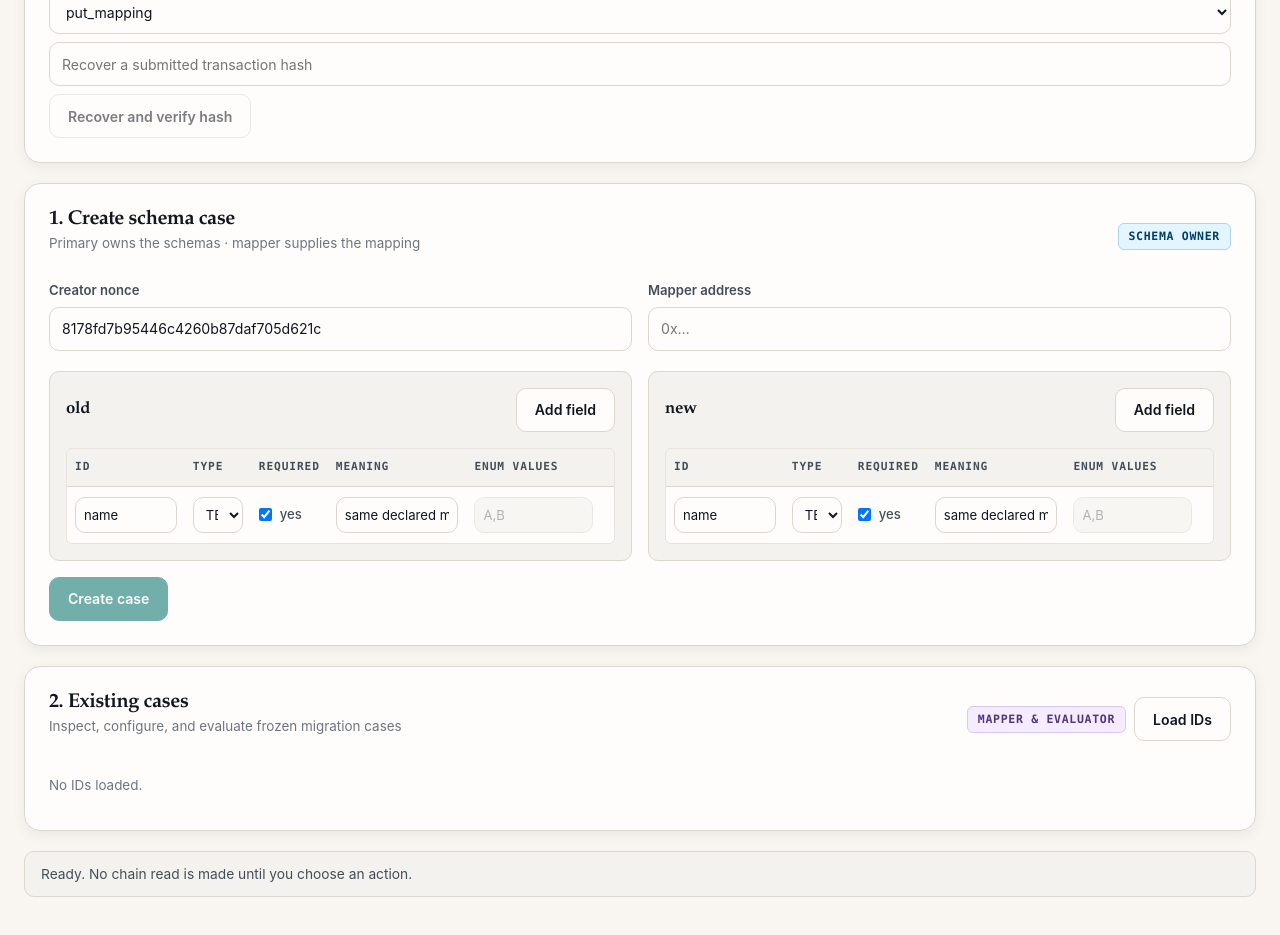
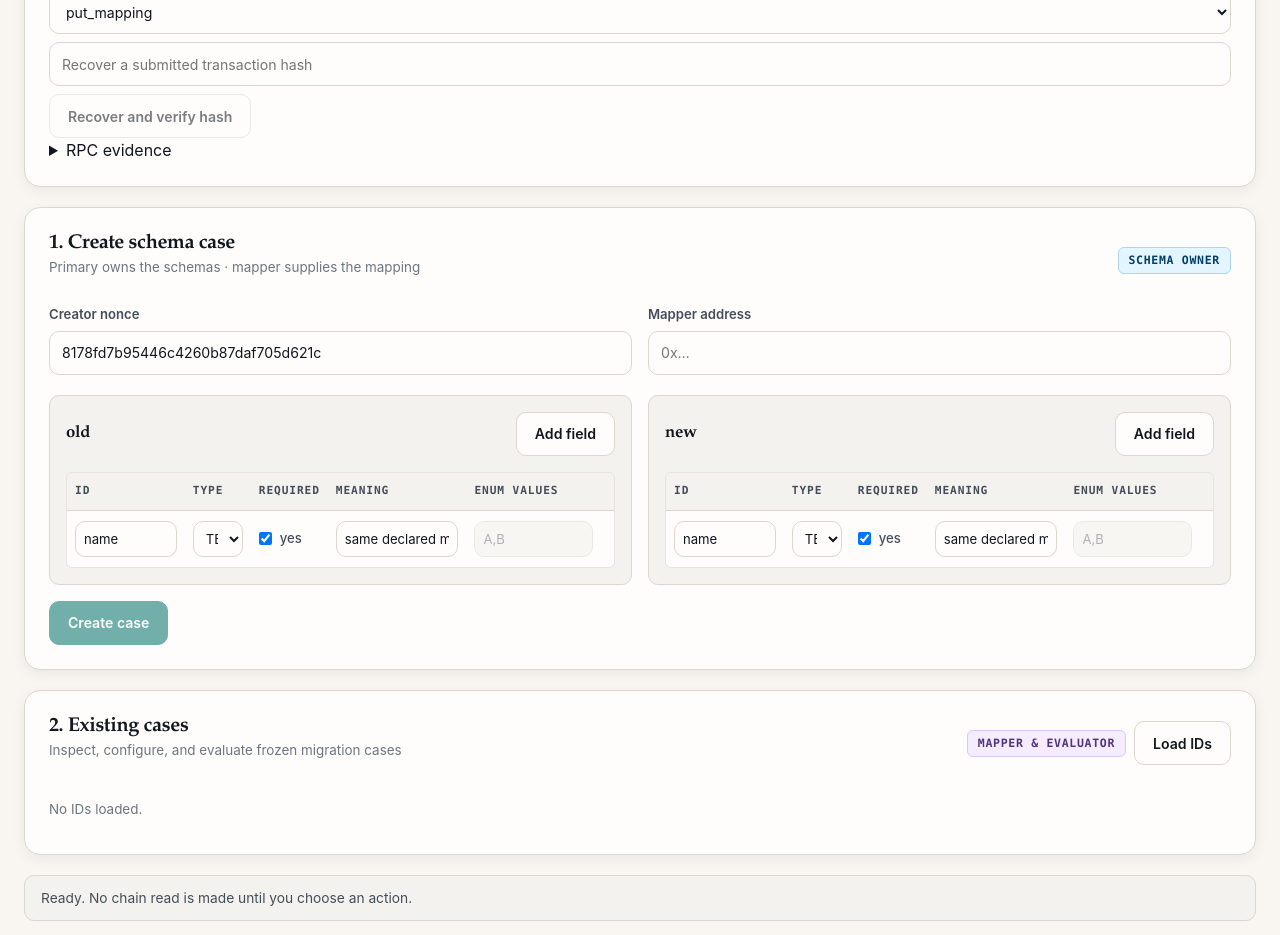
Before and after one commit to nec465612-create/data-schema-migration-loss-gate, a React (Vite) app in the folder frontend/: page / in a window 1280 px wide. Shown: the part 1220-2155 px from the top of the page. Built offline with nearby package versions, Linux system fonts and the light colour scheme; what genlayer-js would draw is missing.

Commit message:
fix: expose measured RPC evidence

```diff
--- a/frontend/src/App.tsx
+++ b/frontend/src/App.tsx
@@ -21,7 +21,7 @@ import {
   WriteRequest,
   writeAndVerify,
 } from "./contract";
-import { withRpcScope } from "./rpc-telemetry";
+import { clearRpcTelemetry, readRpcTelemetry, RpcTelemetryEvent, withRpcScope } from "./rpc-telemetry";
 import { archiveJournalRecord, attachKnownTransactionHash, JournalRecord, rebuildJournalIndex, serializeJournalRecord } from "./pending";
 import { isPendingPhase, PROGRESS_COPY, WriteProgress } from "./progress";
 import {
@@ -208,6 +208,7 @@ function App() {
   const [journal, setJournal] = useState<JournalRecord[]>([]);
   const [journalReadbacks, setJournalReadbacks] = useState<Record<string, string>>({});
   const [journalExported, setJournalExported] = useState<Record<string, boolean>>({});
+  const [rpcEvidence, setRpcEvidence] = useState<RpcTelemetryEvent[]>(() => readRpcTelemetry());
   const [knownHashes, setKnownHashes] = useState<Record<string, string>>({});
   const [recoveryHash, setRecoveryHash] = useState("");
   const [recoveryMethod, setRecoveryMethod] = useState<RecoverableMethod>("put_mapping");
@@ -403,6 +404,20 @@ function App() {
     URL.revokeObjectURL(url);
     setJournalExported((current) => ({ ...current, [record.reservation]: true }));
     setMessage(`Journal record ${record.reservation} exported. It may now be archived if its status is VERIFIED or FINALIZED_ERROR.`);
+  }
+
+  function refreshRpcEvidence() {
+    setRpcEvidence(readRpcTelemetry());
+  }
+
+  function clearRpcEvidence() {
+    clearRpcTelemetry();
+    setRpcEvidence([]);
+  }
+
+  async function copyRpcEvidence() {
+    await navigator.clipboard.writeText(JSON.stringify(readRpcTelemetry(), null, 2));
+    setMessage("RPC evidence copied as JSON.");
   }
 
   async function archiveExportedJournal(record: JournalRecord) {
@@ -703,6 +718,17 @@ function App() {
               Recover and verify hash
             </button>
           </div>
+          <details className="rpc-evidence">
+            <summary>RPC evidence</summary>
+            <p className="muted">Exact browser-session JSON-RPC events captured at the HTTP and selected-wallet provider boundaries.</p>
+            <div className="toolbar">
+              <button type="button" className="quiet-button" onClick={clearRpcEvidence}>Clear RPC evidence</button>
+              <button type="button" className="quiet-button" onClick={refreshRpcEvidence}>Refresh RPC evidence</button>
+              <button type="button" className="quiet-button" onClick={() => void copyRpcEvidence()}>Copy RPC evidence JSON</button>
+            </div>
+            <p><strong>{rpcEvidence.filter((event) => event.kind === "rpc").length}</strong> RPC requests recorded.</p>
+            <pre className="record-view" data-testid="rpc-evidence-json">{JSON.stringify(rpcEvidence, null, 2)}</pre>
+          </details>
         </section>
 
         <section className="panel" id="create-case" aria-labelledby="create-heading">
```
Also changed, not shown: 1 other file (tests, documents, lock files or other folders).
